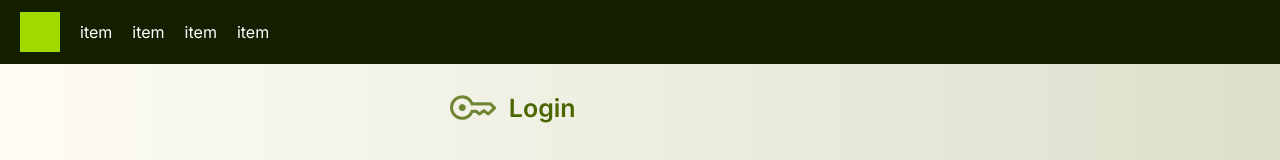
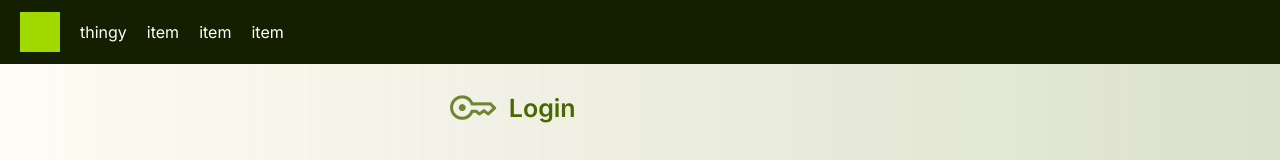
Before and after one commit to cbn8/Tailwind-Snippets, a website: page public/signup.html in a window 1280 px wide. Shown: the top 160 px of the page. Drawn offline with nearby package versions, Linux system fonts and the light colour scheme.

Commit message:
push from new linux build.

```diff
--- a/public/signup.html
+++ b/public/signup.html
@@ -14,7 +14,7 @@
       <ul
         class="xs:max-md:flex-col xs:max-md: flex 3xl:flex-col h-full md:items-center text-light-on-primary gap-5"
       >
-        <li>item</li>
+        <li>thingy</li>
         <li>item</li>
         <li>item</li>
         <li>item</li>
```
